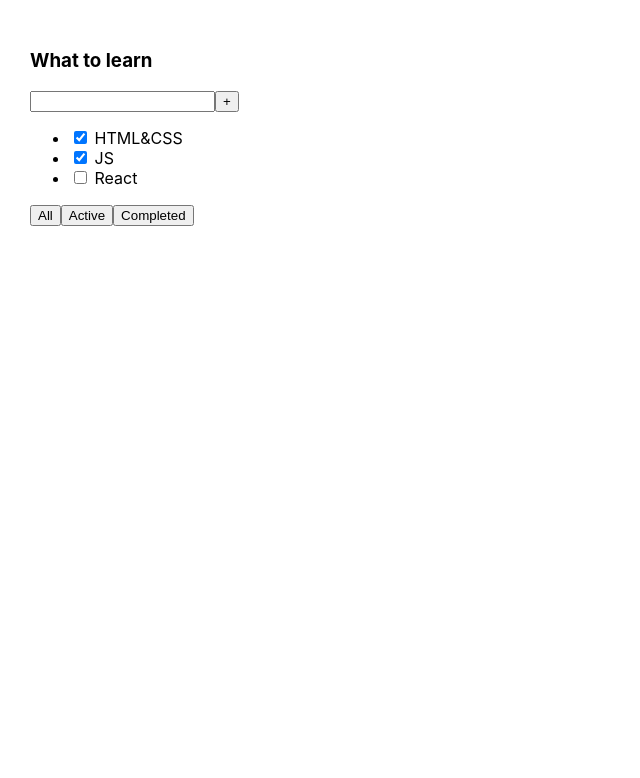
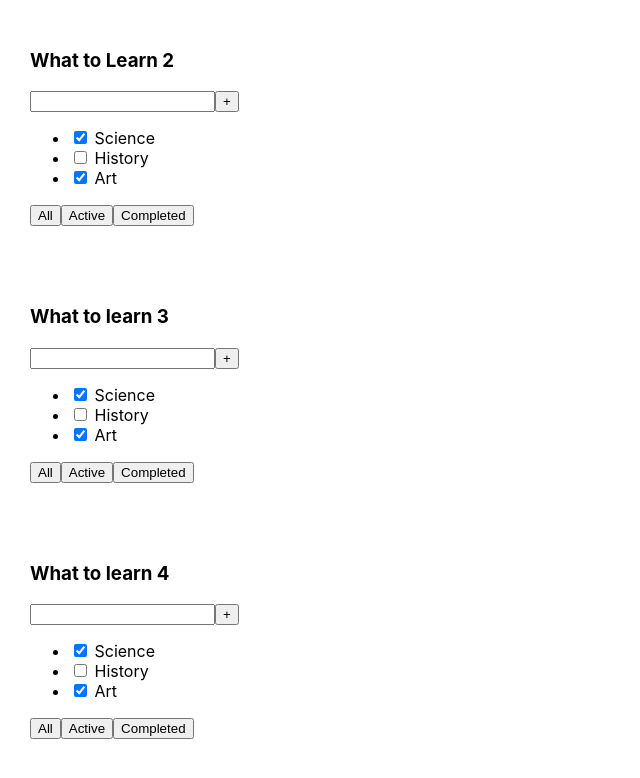
Before and after one commit to Sova42-cmd/React_Project, a React (Vite) app: page / in a window 1280 px wide. Shown: the top 778 px of the page, without its empty margins (0-640 px from the left). Built offline with nearby package versions, Linux system fonts and the light colour scheme.

Commit message:
props tasksMap

```diff
--- a/src/App.tsx
+++ b/src/App.tsx
@@ -1,14 +1,38 @@
 import './App.css'
 import ToDoList from "./ToDoList.tsx";
 
+
+const tasks=[
+    {
+        id:1,
+        name: "Science",
+        isDone: true,
+    },
+    {
+        id:2,
+        name: "History",
+        isDone: false,
+    },
+    {
+        id:3,
+        name: "Art",
+        isDone: true,
+    }
+]
+
+
+
 function App() {
 
-  return (<>
+    return (<>
 
-          <ToDoList/>
+    <ToDoList title={"What to Learn 2"} tasks={tasks}/>
+    <ToDoList title={"What to learn 3"} tasks={tasks}/>
+    <ToDoList title={"What to learn 4"} tasks={tasks}/>
 
-      </>
-  )
+
+</>
+)
 }
 
 export default App
--- a/src/ToDoList.tsx
+++ b/src/ToDoList.tsx
@@ -1,25 +1,36 @@
 import './App.css'
 
-function ToDoList() {
+function ToDoList(props: any) {
+    console.log(props.tasks);
 
     return (
         <div className="app">
             <div>
-          <h3>What to learn</h3>
+                <h3>{props.title}</h3>
                 <div>
                     <input/>
                     <button>+</button>
                 </div>
                 <ul>
+
+                    {props.tasks.map((element:any) => {
+                        return (<>
                             <li>
-              <input type="checkbox" checked={true}/> <span>HTML&CSS</span>
+                              <input type="checkbox" checked={element.isDone}/> <span>{element.name}</span>
                             </li>
-            <li>
-              <input type="checkbox" checked={true}/> <span>JS</span>
-            </li>
-            <li>
-              <input type="checkbox" checked={false}/> <span>React</span>
-            </li>
+                        </>)
+                    })
+                    }
+
+                    {/*<li>*/}
+                    {/*  <input type="checkbox" checked={props.tasks[0].isDone}/> <span>{props.tasks[0].name}</span>*/}
+                    {/*</li>*/}
+                    {/*<li>*/}
+                    {/*  <input type="checkbox" checked={props.tasks[1].isDone}/> <span>{props.tasks[1].name}</span>*/}
+                    {/*</li>*/}
+                    {/*<li>*/}
+                    {/*  <input type="checkbox" checked={props.tasks[2].isDone}/> <span>{props.tasks[2].name}</span>*/}
+                    {/*</li>*/}
                 </ul>
                 <div>
                     <button>All</button>
```
Lines whose indentation alone changed are shown as unchanged.
